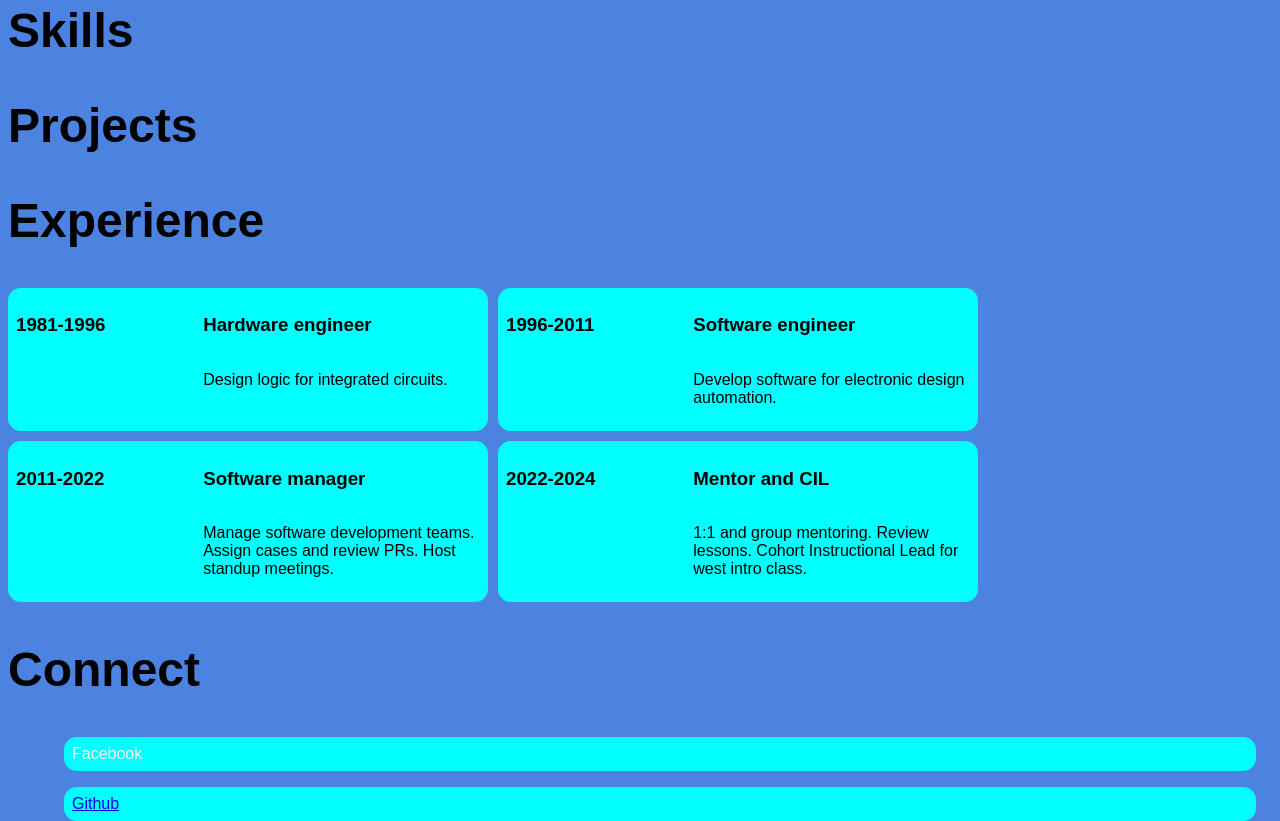
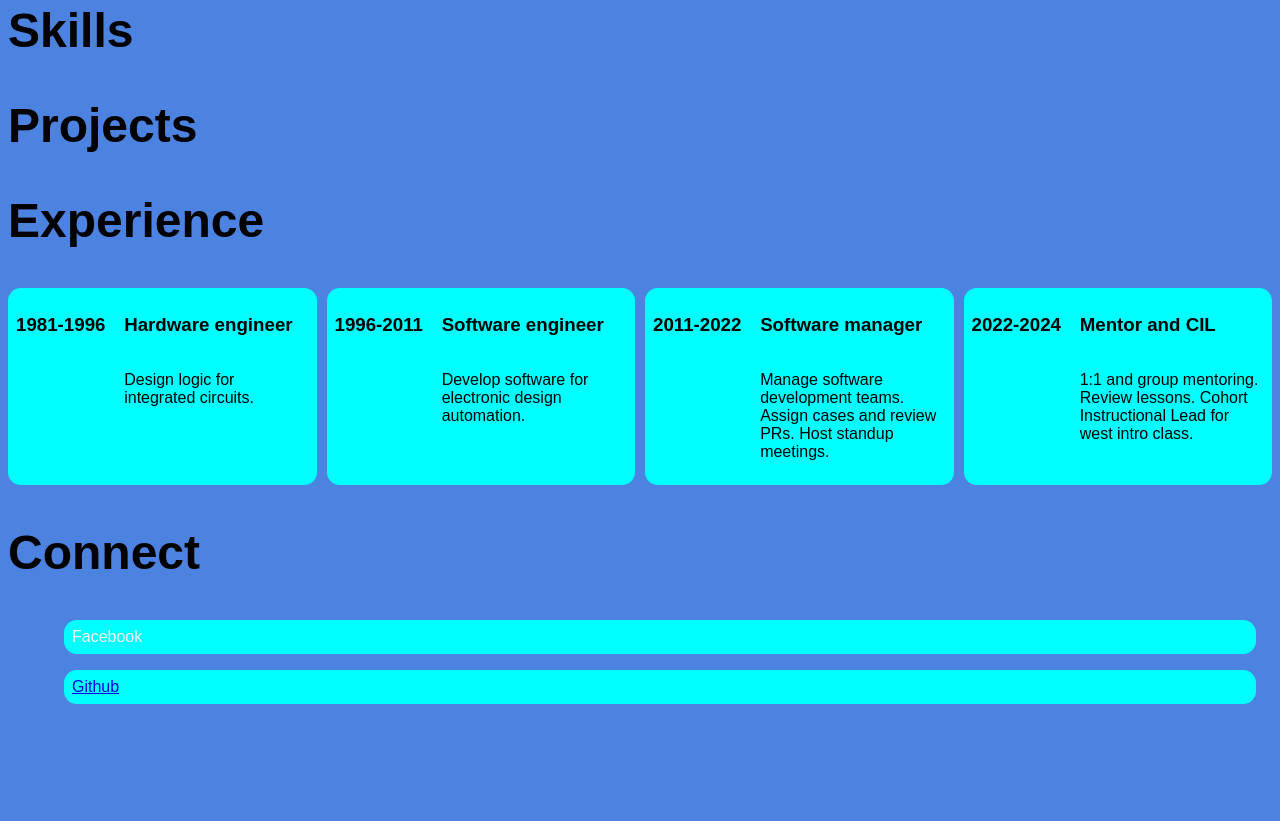
Before and after one commit to toma63/toma63-haumea, a plain HTML site: page index.html in a window 1280 px wide. Shown: the part 757-1578 px from the top of the page. After the commit the page ends 1461 px from the top, so only its background shows below. Drawn offline with Linux system fonts and the light colour scheme; a web font is replaced by a local one.

Commit message:
just largin on date, go back to 1fr max

```diff
--- a/css/index.css
+++ b/css/index.css
@@ -28,7 +28,7 @@ body {
 }
 .grid-container {
   display: grid;
-  grid-template-columns: repeat(auto-fit, minmax(250px, 30em));
+  grid-template-columns: repeat(auto-fit, minmax(250px, 1fr));
   gap: 10px; /* Space between rows and columns */
 }
 .grid-item {
@@ -44,8 +44,8 @@ body {
 }
 .date {
   font-weight: bold;
-  min-width: 10em;
-  margin-top:
+  margin-right: 1em;
+  min-width: fit-content;
 }
 #profile-picture {
   border-radius: 50%;
```
